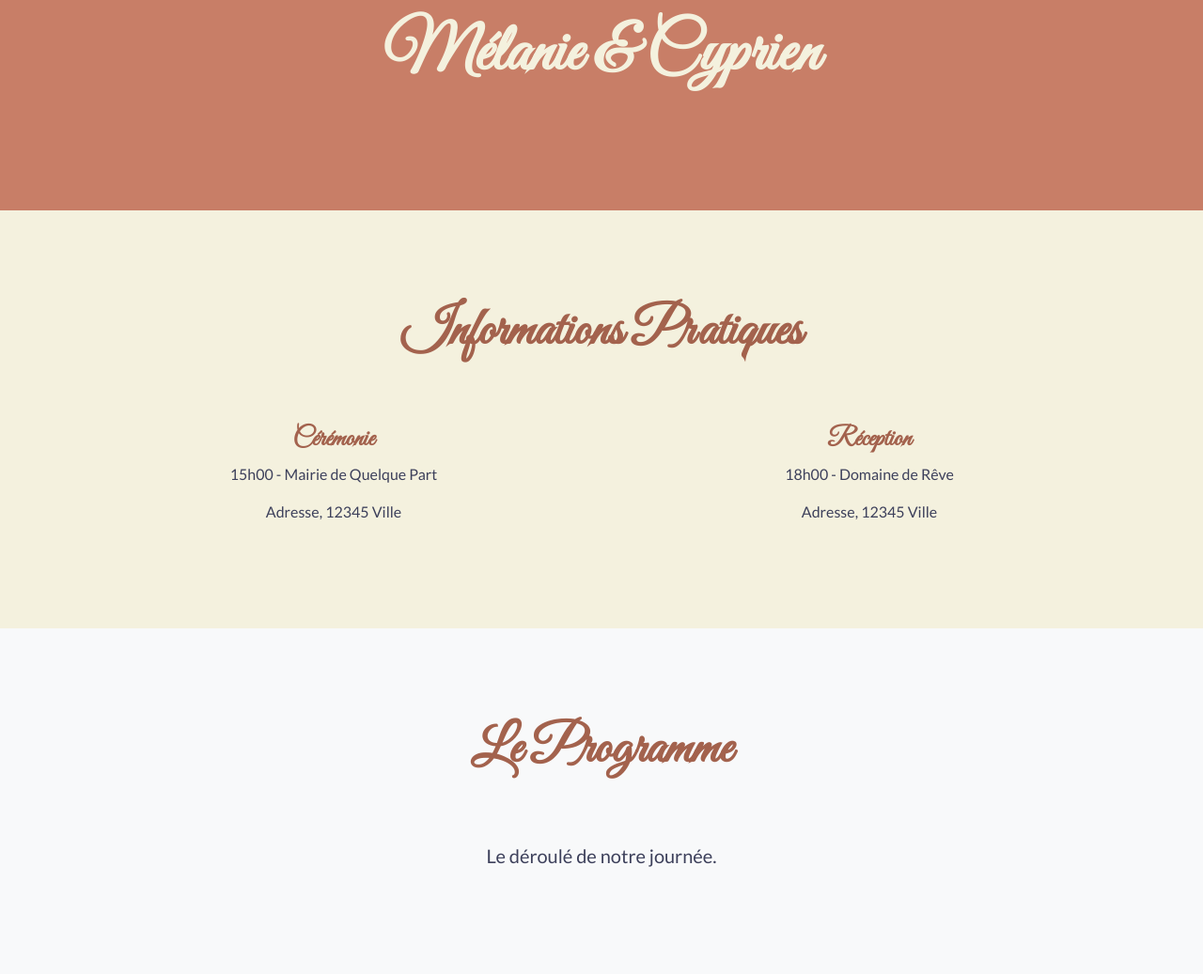
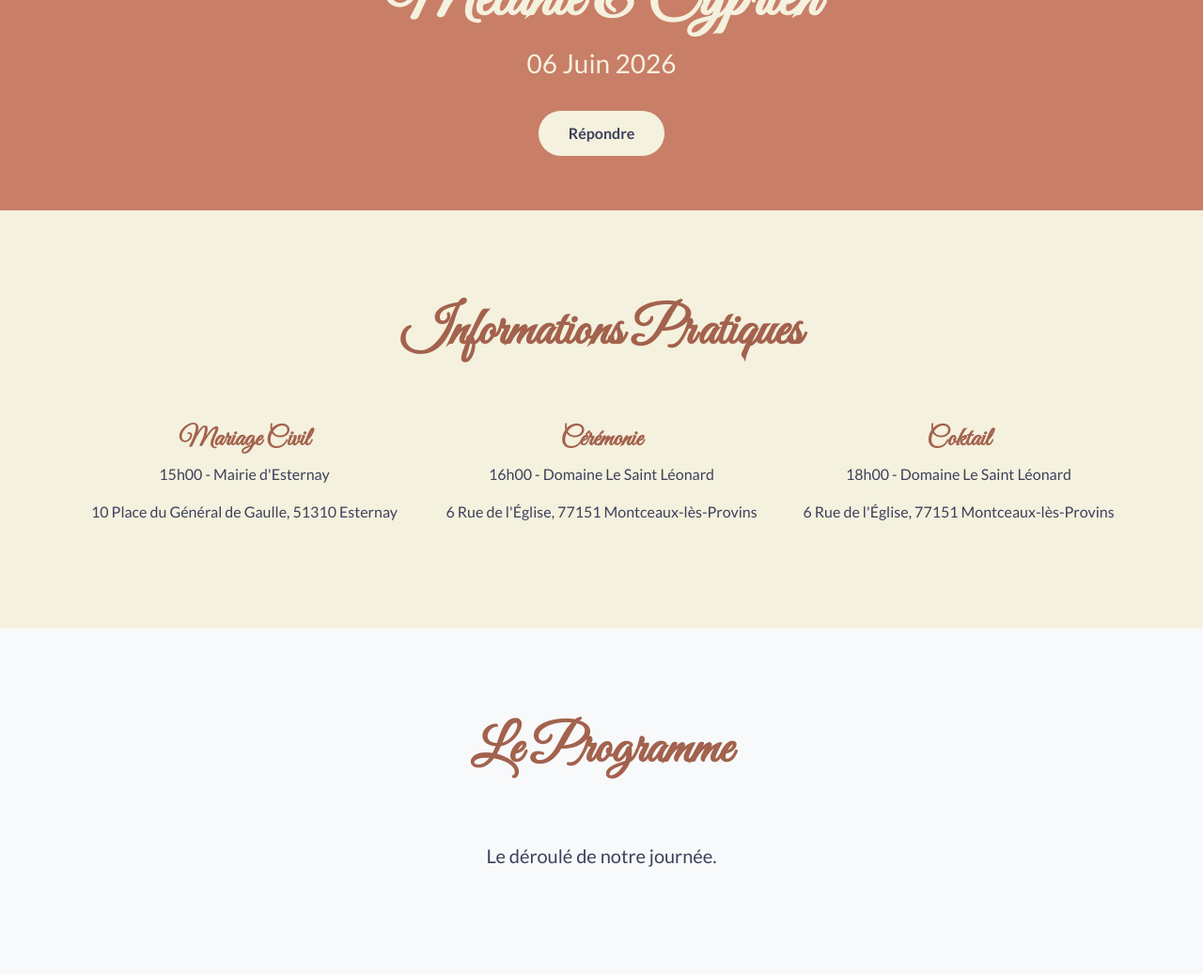
Before and after one commit to cypriengilbert/wedding-website, a PHP site: page / in a window 1280 px wide. Shown: the part 486-1523 px from the top of the page at 94% size. Run offline with PHP 8.4, Linux system fonts and the light colour scheme.

Commit message:
Edit index.php via Editor

```diff
--- a/index.php
+++ b/index.php
@@ -120,6 +120,8 @@ if ($guest) {
     <header id="hero">
         <img src="assets/pasted-20260104-105018-5b917867.png" alt="Illustration florale" class="illustration">
         <h1>Mélanie & Cyprien</h1>
+        <h2>06 Juin 2026</h2>
+        <a href="#rsvp" class="btn btn-primary">Répondre</a>
     </header>
 
     <!-- Main Content -->
@@ -129,15 +131,20 @@ if ($guest) {
             <div class="container">
                 <h2 class="section-title">Informations Pratiques</h2>
                 <div class="row text-center">
-                    <div class="col-md-6">
+                    <div class="col-md-4">
+                        <h3>Mariage Civil</h3>
+                        <p>15h00 - Mairie d'Esternay</p>
+                        <p>10 Place du Général de Gaulle, 51310 Esternay</p>
+                    </div>
+                    <div class="col-md-4">
                         <h3>Cérémonie</h3>
-                        <p>15h00 - Mairie de Quelque Part</p>
-                        <p>Adresse, 12345 Ville</p>
+                        <p>16h00 - Domaine Le Saint Léonard</p>
+                        <p>6 Rue de l'Église, 77151 Montceaux-lès-Provins</p>
                     </div>
-                    <div class="col-md-6">
-                        <h3>Réception</h3>
-                        <p>18h00 - Domaine de Rêve</p>
-                        <p>Adresse, 12345 Ville</p>
+                    <div class="col-md-4">
+                        <h3>Coktail</h3>
+                        <p>18h00 - Domaine Le Saint Léonard</p>
+                        <p>6 Rue de l'Église, 77151 Montceaux-lès-Provins</p>
                     </div>
                 </div>
             </div>
```
